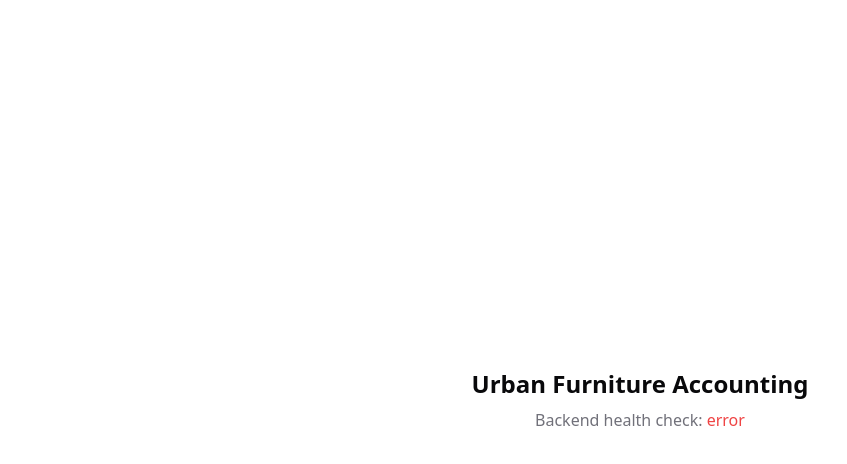
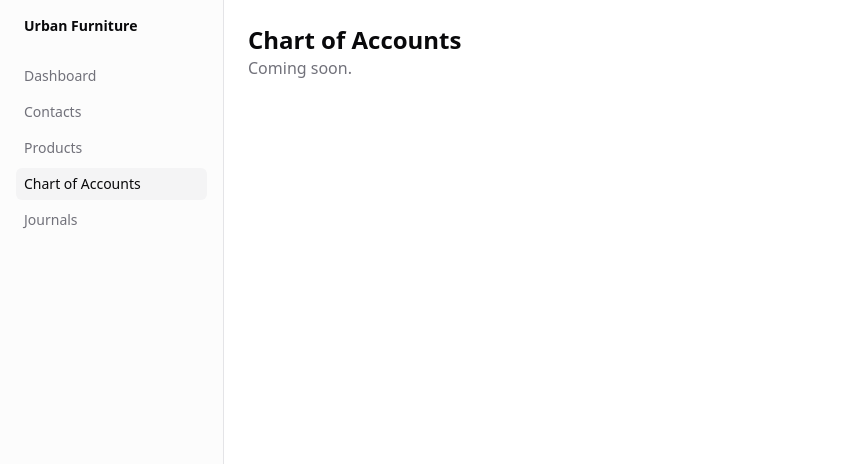
Before and after one commit to lucky-sharma02/urban-furniture-accounting, a React (Vite) app in the folder frontend/: page /accounts in a window 1280 px wide. Shown: the top 464 px of the page, without its empty margins (0-847 px from the left). Built offline with nearby package versions, Linux system fonts and the light colour scheme; no server answers.

Commit message:
feat: add routing and internal layout shell with sidebar nav

```diff
--- a/frontend/package.json
+++ b/frontend/package.json
@@ -16,6 +16,7 @@
     "lucide-react": "^0.446.0",
     "react": "^19.2.8",
     "react-dom": "^19.2.8",
+    "react-router-dom": "^7.18.3",
     "tailwind-merge": "^2.5.2"
   },
   "devDependencies": {
--- a/frontend/src/App.tsx
+++ b/frontend/src/App.tsx
@@ -1,35 +1,24 @@
-import { useEffect, useState } from "react";
-import { apiFetch } from "@/lib/api";
-
-type HealthStatus = "checking" | "ok" | "error";
+import { BrowserRouter, Route, Routes } from "react-router-dom";
+import { AppLayout } from "@/components/layout/AppLayout";
+import { AccountsPage } from "@/pages/internal/AccountsPage";
+import { ContactsPage } from "@/pages/internal/ContactsPage";
+import { DashboardPage } from "@/pages/internal/DashboardPage";
+import { JournalsPage } from "@/pages/internal/JournalsPage";
+import { ProductsPage } from "@/pages/internal/ProductsPage";
 
 function App() {
-  const [status, setStatus] = useState<HealthStatus>("checking");
-
-  useEffect(() => {
-    apiFetch<{ status: string }>("/health")
-      .then(() => setStatus("ok"))
-      .catch(() => setStatus("error"));
-  }, []);
-
   return (
-    <div className="flex min-h-screen flex-col items-center justify-center gap-2">
-      <h1 className="text-2xl font-semibold">Urban Furniture Accounting</h1>
-      <p className="text-muted-foreground">
-        Backend health check:{" "}
-        <span
-          className={
-            status === "ok"
-              ? "text-green-600"
-              : status === "error"
-                ? "text-destructive"
-                : ""
-          }
-        >
-          {status}
-        </span>
-      </p>
-    </div>
+    <BrowserRouter>
+      <Routes>
+        <Route element={<AppLayout />}>
+          <Route index element={<DashboardPage />} />
+          <Route path="contacts" element={<ContactsPage />} />
+          <Route path="products" element={<ProductsPage />} />
+          <Route path="accounts" element={<AccountsPage />} />
+          <Route path="journals" element={<JournalsPage />} />
+        </Route>
+      </Routes>
+    </BrowserRouter>
   );
 }
 
--- /dev/null
+++ b/frontend/src/components/layout/AppLayout.tsx
@@ -0,0 +1,40 @@
+import { NavLink, Outlet } from "react-router-dom";
+import { cn } from "@/lib/utils";
+
+const navItems = [
+  { to: "/", label: "Dashboard", end: true },
+  { to: "/contacts", label: "Contacts" },
+  { to: "/products", label: "Products" },
+  { to: "/accounts", label: "Chart of Accounts" },
+  { to: "/journals", label: "Journals" },
+];
+
+export function AppLayout() {
+  return (
+    <div className="flex min-h-screen">
+      <aside className="w-56 shrink-0 border-r border-border bg-secondary/30 p-4">
+        <div className="mb-6 px-2 text-sm font-semibold">Urban Furniture</div>
+        <nav className="flex flex-col gap-1">
+          {navItems.map((item) => (
+            <NavLink
+              key={item.to}
+              to={item.to}
+              end={item.end}
+              className={({ isActive }) =>
+                cn(
+                  "rounded-md px-2 py-1.5 text-sm transition-colors hover:bg-secondary",
+                  isActive ? "bg-secondary font-medium text-foreground" : "text-muted-foreground",
+                )
+              }
+            >
+              {item.label}
+            </NavLink>
+          ))}
+        </nav>
+      </aside>
+      <main className="flex-1 p-6">
+        <Outlet />
+      </main>
+    </div>
+  );
+}
--- /dev/null
+++ b/frontend/src/pages/internal/AccountsPage.tsx
@@ -0,0 +1,8 @@
+export function AccountsPage() {
+  return (
+    <div>
+      <h1 className="text-2xl font-semibold">Chart of Accounts</h1>
+      <p className="text-muted-foreground">Coming soon.</p>
+    </div>
+  );
+}
--- /dev/null
+++ b/frontend/src/pages/internal/ContactsPage.tsx
@@ -0,0 +1,8 @@
+export function ContactsPage() {
+  return (
+    <div>
+      <h1 className="text-2xl font-semibold">Contacts</h1>
+      <p className="text-muted-foreground">Coming soon.</p>
+    </div>
+  );
+}
--- /dev/null
+++ b/frontend/src/pages/internal/DashboardPage.tsx
@@ -0,0 +1,30 @@
+import { useEffect, useState } from "react";
+import { apiFetch } from "@/lib/api";
+
+type HealthStatus = "checking" | "ok" | "error";
+
+export function DashboardPage() {
+  const [status, setStatus] = useState<HealthStatus>("checking");
+
+  useEffect(() => {
+    apiFetch<{ status: string }>("/health")
+      .then(() => setStatus("ok"))
+      .catch(() => setStatus("error"));
+  }, []);
+
+  return (
+    <div className="flex flex-col gap-2">
+      <h1 className="text-2xl font-semibold">Dashboard</h1>
+      <p className="text-muted-foreground">
+        Backend health check:{" "}
+        <span
+          className={
+            status === "ok" ? "text-green-600" : status === "error" ? "text-destructive" : ""
+          }
+        >
+          {status}
+        </span>
+      </p>
+    </div>
+  );
+}
--- /dev/null
+++ b/frontend/src/pages/internal/JournalsPage.tsx
@@ -0,0 +1,8 @@
+export function JournalsPage() {
+  return (
+    <div>
+      <h1 className="text-2xl font-semibold">Journals</h1>
+      <p className="text-muted-foreground">Coming soon.</p>
+    </div>
+  );
+}
--- /dev/null
+++ b/frontend/src/pages/internal/ProductsPage.tsx
@@ -0,0 +1,8 @@
+export function ProductsPage() {
+  return (
+    <div>
+      <h1 className="text-2xl font-semibold">Products</h1>
+      <p className="text-muted-foreground">Coming soon.</p>
+    </div>
+  );
+}
```
Also changed, not shown: 1 other file (tests, documents, lock files or other folders).
